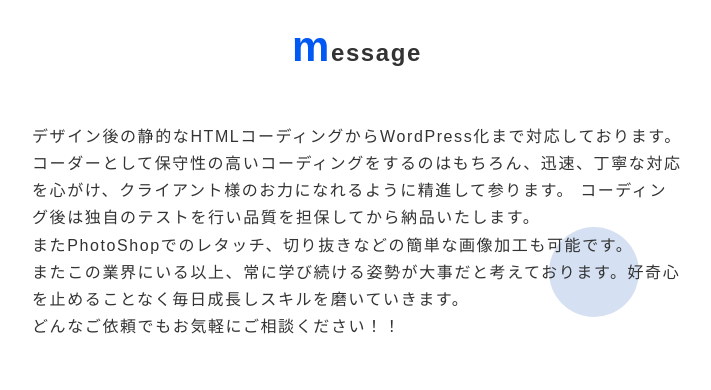
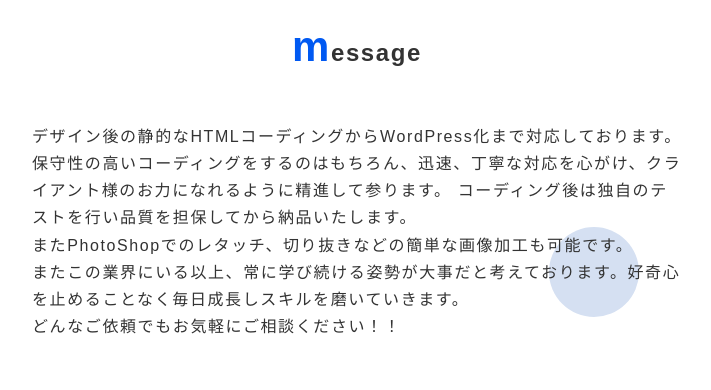
Before and after one commit to rikurikutototo/portfolio-site, a plain HTML site: page index.html in a window 1280 px wide. Shown: the part 1640-2030 px from the top of the page, without its empty margins (283-994 px from the left). Drawn offline with nearby package versions, Linux system fonts and the light colour scheme.

Commit message:
Update index.html

```diff
--- a/index.html
+++ b/index.html
@@ -8,7 +8,7 @@
 	<meta property="og:title" content="RIKUTO SAKAI PORTFOLIO SITE">
 	<meta property="og:description" content="RIKUTO SAKAIのポートフォリオサイトです">
 	<meta property="og:type" content="トップページ">
-	<meta property="og:url" content="">
+	<meta property="og:url" content="#">
 	<meta property="og:image" content="#">
 	<meta property="og:site_name" content="RIKUTO SAKAI PORTFOLIO SITE">
 	<!-- ogp end -->
@@ -132,7 +132,7 @@
 					<h2 class="section-title"><span class="blue">m</span>essage</h2>
 					<p>
 						<span>デ</span>ザイン後の静的なHTMLコーディングからWordPress化まで対応しております。
-						コーダーとして保守性の高いコーディングをするのはもちろん、迅速、丁寧な対応を心がけ、クライアント様のお力になれるように精進して参ります。
+						保守性の高いコーディングをするのはもちろん、迅速、丁寧な対応を心がけ、クライアント様のお力になれるように精進して参ります。
 						コーディング後は独自のテストを行い品質を担保してから納品いたします。<br>
 						またPhotoShopでのレタッチ、切り抜きなどの簡単な画像加工も可能です。<br>
 						またこの業界にいる以上、常に学び続ける姿勢が大事だと考えております。好奇心を止めることなく毎日成長しスキルを磨いていきます。
```
